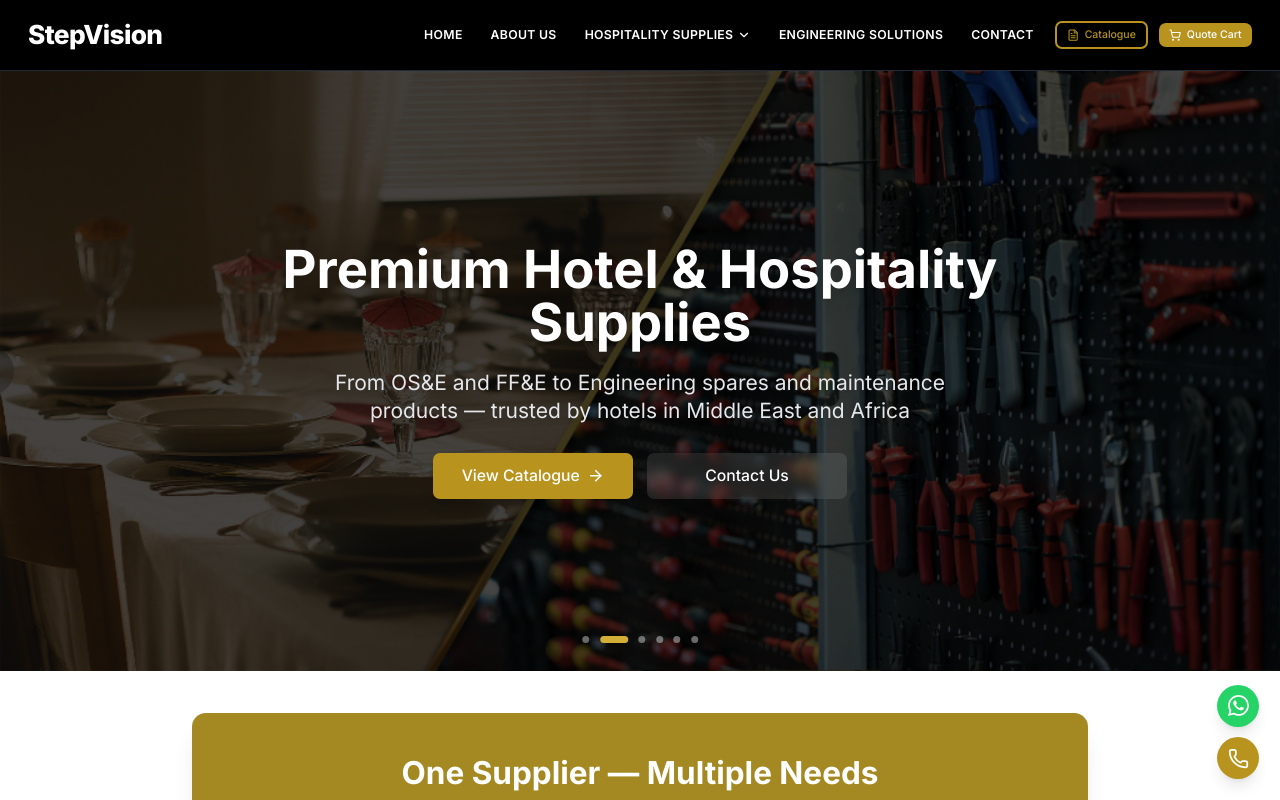
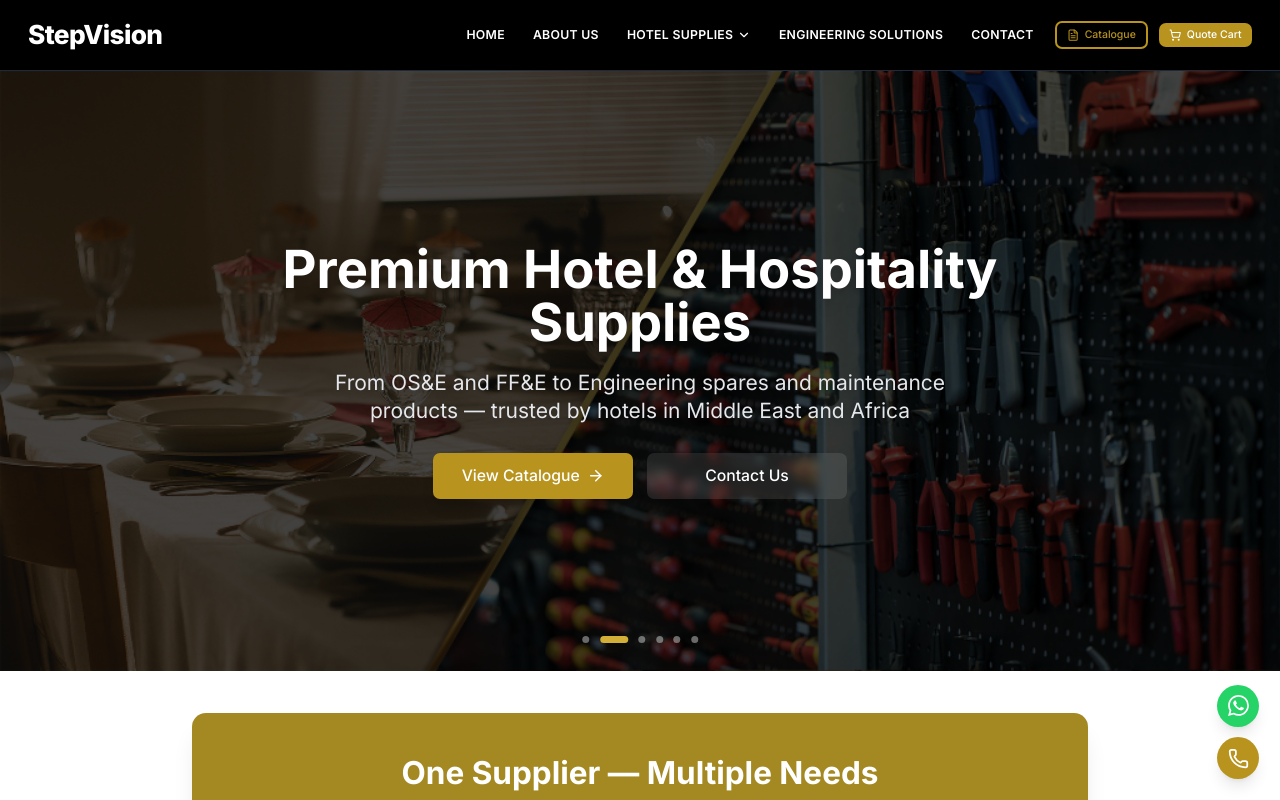
Before and after one commit to ayishamuneer4342-blip/STEPVISION, a Next.js app: page / in a window 1280 px wide. Shown: the top 800 px of the page. Built offline with nearby package versions, Linux system fonts and the light colour scheme.

Commit message:
Rename menu item 'Hospitality Supplies' back to 'Hotel Supplies'

```diff
--- a/src/components/layout/Header.tsx
+++ b/src/components/layout/Header.tsx
@@ -25,7 +25,7 @@ export const Header: React.FC = () => {
     const navItems = [
         { label: 'Home', href: '/' },
         { label: 'About Us', href: '/about' },
-        { label: 'Hospitality Supplies', href: '/hospitality-supplies', hasDropdown: true },
+        { label: 'Hotel Supplies', href: '/hospitality-supplies', hasDropdown: true },
         { label: 'Engineering Solutions', href: '/engineering-solutions' },
         { label: 'Contact', href: '/contact' },
     ];
```
